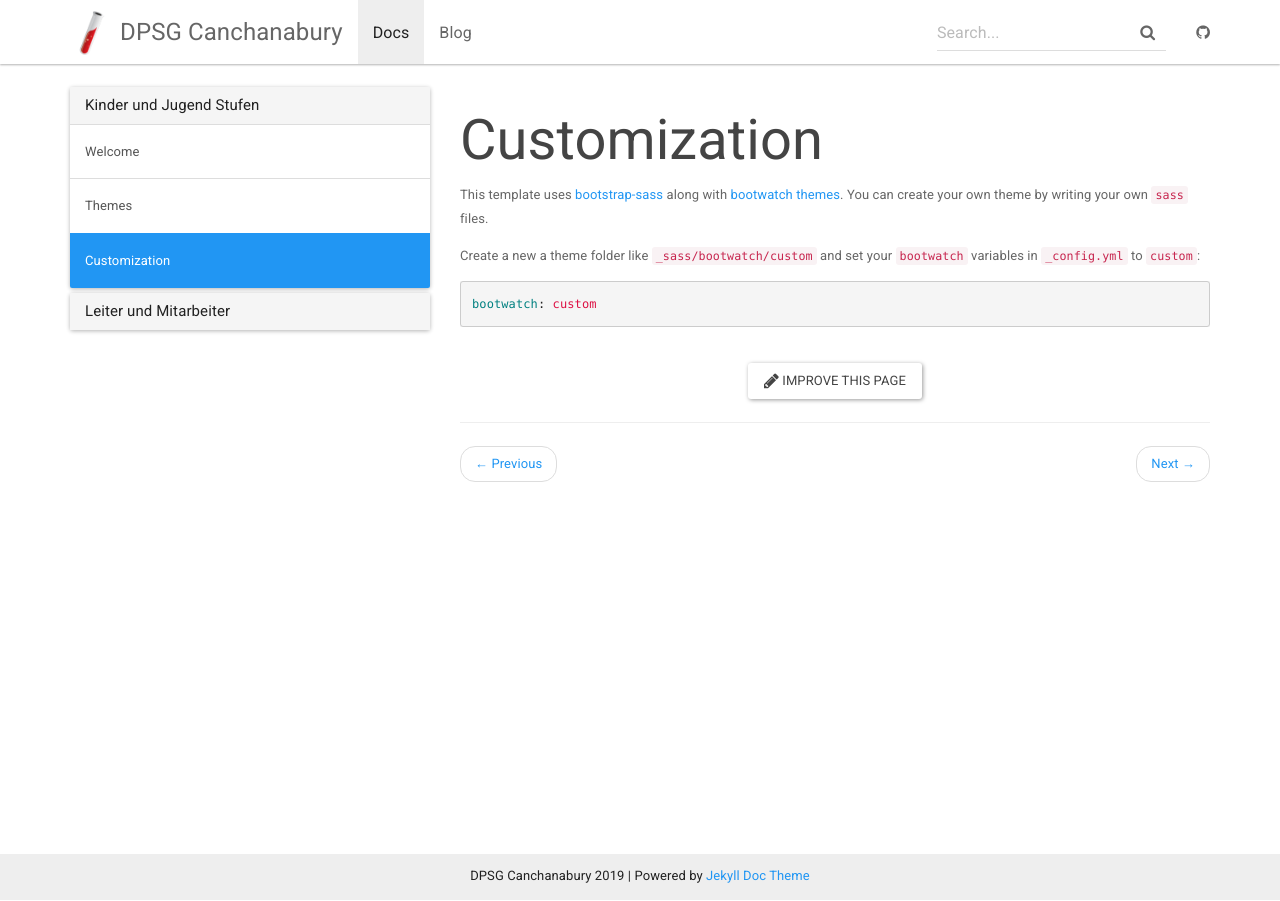
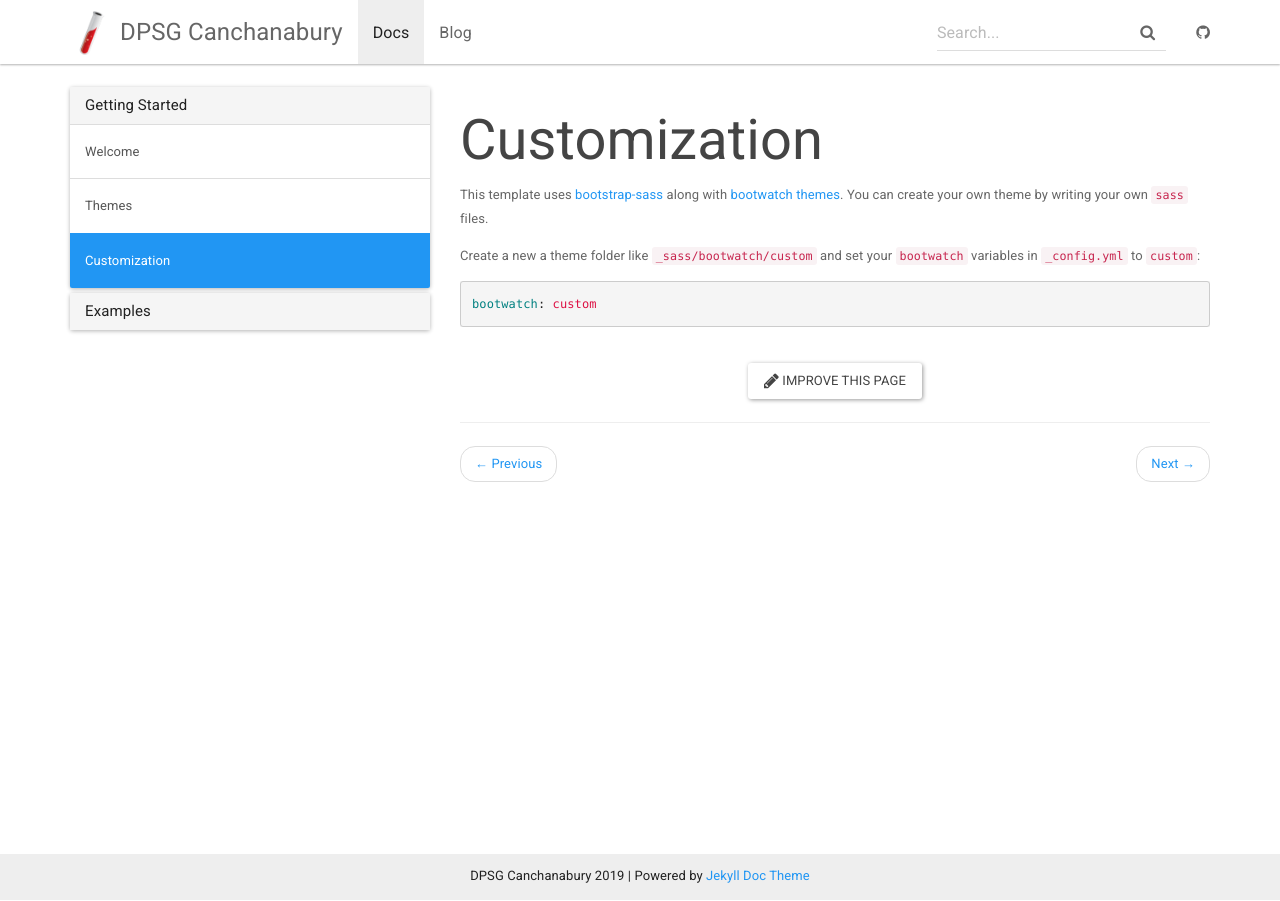
Before and after one commit to DPSG-Canchanabury/Website, a Jekyll site: the page built from docs/_docs/customization.md, in a window 1280 px wide. Built offline with Jekyll 4.4.1, drawn with Linux system fonts in a browser that asks for light colours; comment, search, counter and statistics services are not loaded.

Commit message:
Update docs.yml

```diff
--- a/docs/_data/docs.yml
+++ b/docs/_data/docs.yml
@@ -1,10 +1,10 @@
-- title: Kinder und Jugend Stufen
+- title: Getting Started
   docs:
   - home
   - themes
   - customization
 
-- title: Leiter und Mitarbeiter
+- title: Examples
   docs:
   - cheatsheet
   - font-awesome
```
